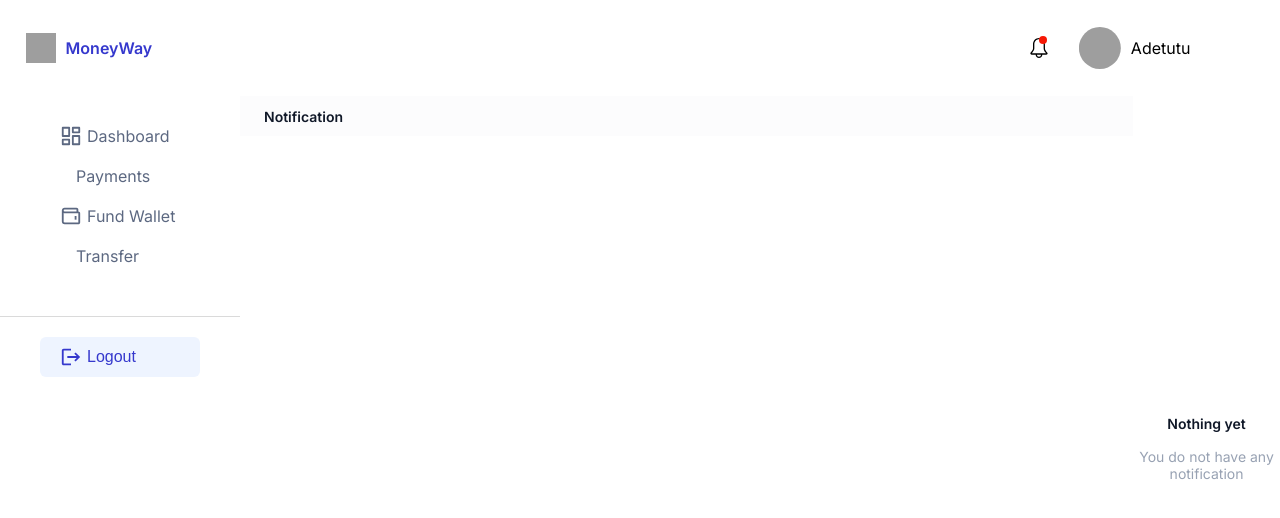
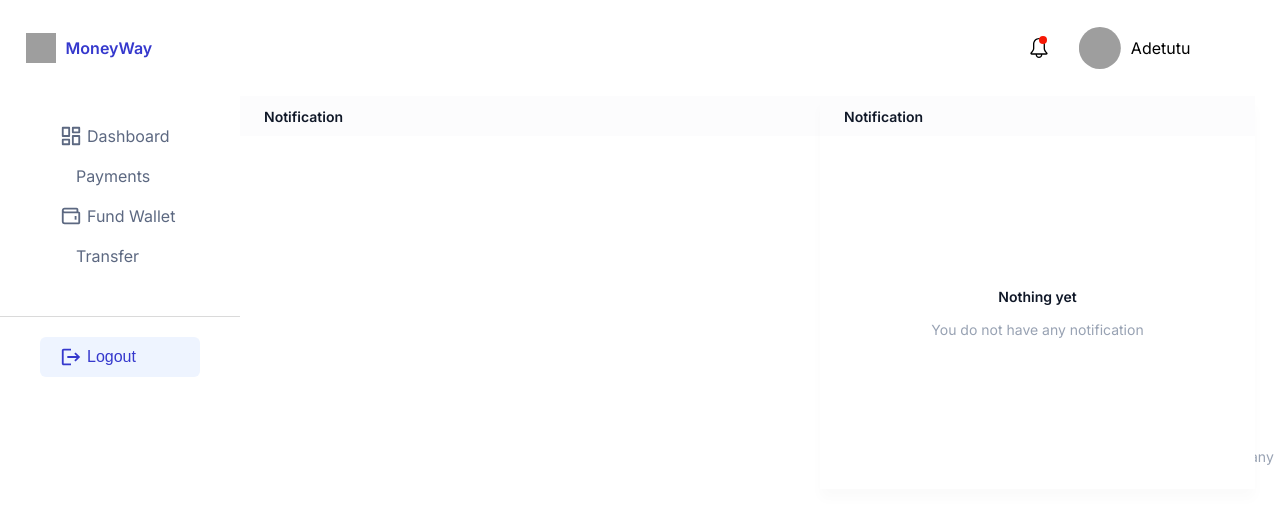
Before and after one commit to miracle-ic/MoneyWay-Project-FE, a React (Vite) app: page /home in a window 1280 px wide. Both pictures are taken after a click on the link 1038 px from the left and 48 px from the top of the page. Shown: the top 518 px of the page. Built offline with nearby package versions, Linux system fonts and the light colour scheme; grey boxes are pictures that could not be loaded; some icons are missing.

Commit message:
12th commit

```diff
--- a/src/component/Navbar/Usernav.jsx
+++ b/src/component/Navbar/Usernav.jsx
@@ -27,6 +27,7 @@ const Usernav = () => {
   const [showNoti, setShowNoti] = useState(false);
 
   const dropdownRef = useRef(null);
+  const dropdownRef2 = useRef(null);
 
   const toggleMenuVisibility = () => {
     setShowMenu(!showMenu);
@@ -46,6 +47,8 @@ const Usernav = () => {
     const handleClickOutside = (event) => {
       if (dropdownRef.current && !dropdownRef.current.contains(event.target)) {
         setShowProfile(false);
+      }
+      if (dropdownRef2.current && !dropdownRef2.current.contains(event.target)) {
         setShowNoti(false);
       }
     };
@@ -75,7 +78,7 @@ const Usernav = () => {
         <NotiDiv
           className={showNoti ? "visible" : ""}
           onClick={toggleNoti}
-          ref={dropdownRef}
+          ref={dropdownRef2}
         >
           <BellIcon />
           <NotiAlert />
@@ -100,7 +103,7 @@ const Usernav = () => {
 {/* ----------------------------------------------------------------- */}
 
       <NotiCard
-        className={showNoti ? "visible" : ""}
+        className={showNoti ? "active" : ""}
         onClick={toggleNoti}
       >
         <Notificationmodal />
```
